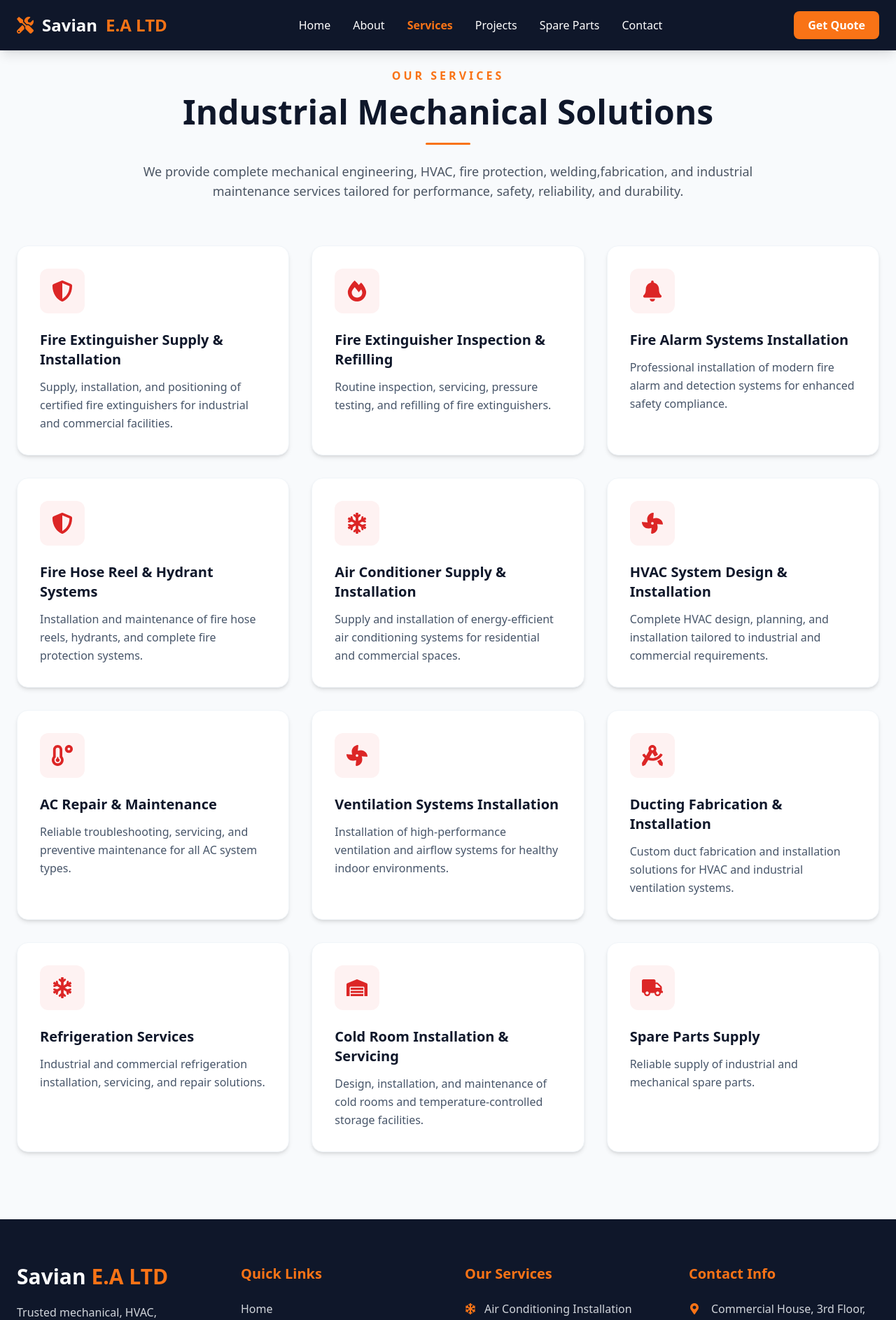
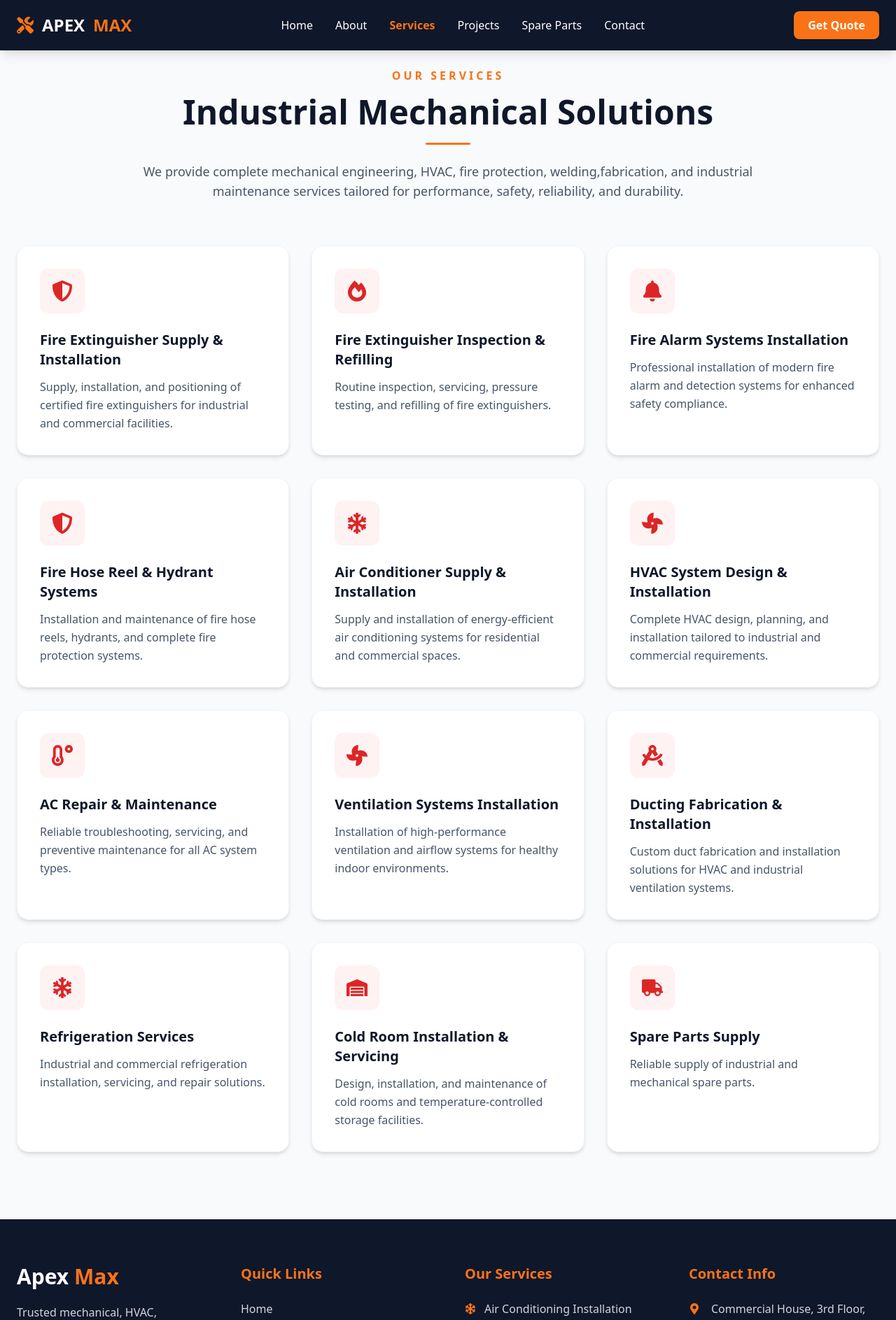
Before and after one commit to Kipkorir2017/Profix_web, a React (Create React App) app: page /#/services in a window 1280 px wide. Shown: the top 1887 px of the page at 70% size. Built offline with nearby package versions, Linux system fonts and the light colour scheme; the HTML template or start-up script is replaced by a standard one.

Commit message:
change name

```diff
--- a/src/components/Footer.jsx
+++ b/src/components/Footer.jsx
@@ -23,7 +23,7 @@ const Footer = () => {
         {/* Company Info */}
         <div>
           <h2 className="text-3xl font-extrabold">
-            Savian<span className="text-orange-500"> E.A LTD</span>
+            Apex<span className="text-orange-500"> Max</span>
           </h2>
 
           <p className="mt-5 text-gray-300 leading-relaxed">
--- a/src/components/Navbar.jsx
+++ b/src/components/Navbar.jsx
@@ -17,7 +17,7 @@ const Navbar = () => {
         {/* Logo */}
         <div className="flex items-center gap-3">
           <FaTools className="text-orange-500 text-2xl" />
-          <h1 className="text-2xl font-bold text-white">Savian </h1><span className="text-2xl font-bold text-orange-500">E.A LTD</span>
+          <h1 className="text-2xl font-bold text-white">APEX</h1><span className="text-2xl font-bold text-orange-500">MAX</span>
         </div>
 
         {/* Desktop Menu */}
--- a/src/components/ProjectCard.jsx
+++ b/src/components/ProjectCard.jsx
@@ -2,8 +2,10 @@ import { useState } from "react";
 import firesupp from "../assets/images/Firesuppression.jpg";
 import ventilator from "../assets/images/ventilators.jpg";
 import cooling from "../assets/images/cooling.jpg"
+import firehydrant from "../assets/images/Firehydrant.jpg";
+import firesuppression from "../assets/images/firesuppre.jpg"
 const ProjectCard = ({
-  images = [firesupp, ventilator,cooling],
+  images = [firesupp, ventilator,cooling,firehydrant,firesuppression],
   title,
   category,
   description,
--- a/src/components/ServiceCard.jsx
+++ b/src/components/ServiceCard.jsx
@@ -4,12 +4,13 @@ import {Link} from "react-router-dom"
 import firehydrant from "../assets/images/firehydr.jpg";
 import welding from "../assets/images/weldin2.jpeg";
 import firesuppress from "../assets/images/Firesuppression.jpg"
+import refrig from "../assets/images/refrig.png"
 
 const ServiceCard = ({
   icon: Icon,
   title,
   description,
-  images = [firehydrant, welding,firesuppress],
+  images = [firehydrant, welding,firesuppress,refrig],
   onClick,
 }) => {
   const [currentImage, setCurrentImage] = useState(0);
```
